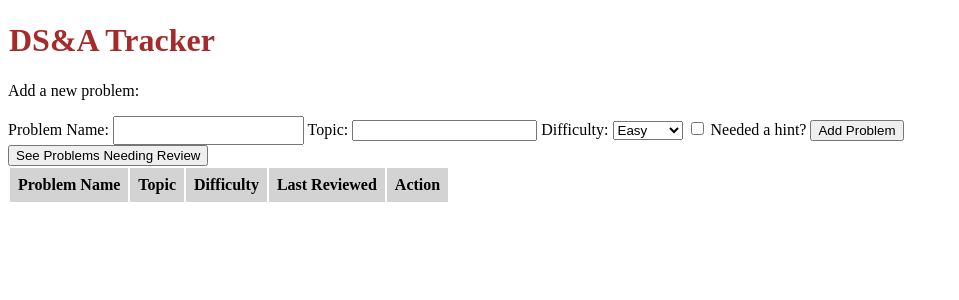
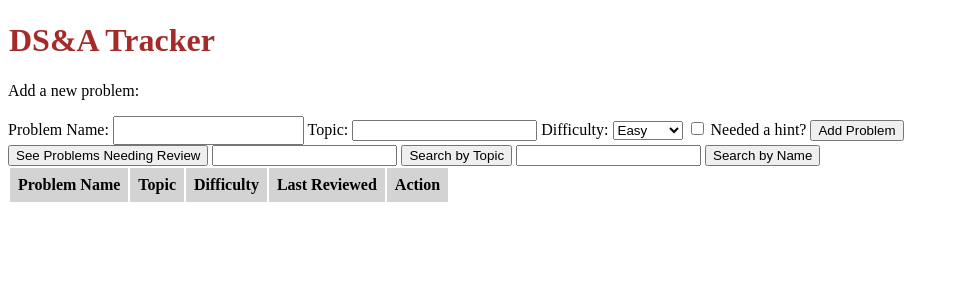
Before and after one commit to HaKh27/dsa-practice-tracker, a Flask app: page / in a window 1280 px wide. Shown: the top 300 px of the page, without its empty margins (0-959 px from the left). Run offline with Flask 3, Linux system fonts and the light colour scheme; data that the repository does not hold is empty.

Commit message:
Add search by name/topic, refactor row-building into buildRow(), sort needs-review in SQL by oldest first

```diff
--- a/app.py
+++ b/app.py
@@ -1,5 +1,5 @@
 from flask import Flask, request, jsonify, render_template
-from db import get_connection,insert_problems, get_all_problems, needs_review,delete_problem_sql, edit_topic_by_id_sql
+from db import get_connection,insert_problems, get_all_problems, needs_review,delete_problem_sql, edit_topic_by_id_sql, get_by_topic,find_by_name_sql
 from datetime import date
 from dsa_tracker import convert_rows
 
@@ -56,6 +56,21 @@ def edit_topic():
     edit_topic_by_id_sql(conn,topic,id)
     return jsonify({"message":"Topic updated"})
 
+@app.route("/search-by-name",methods=["GET"])
+def search_by_name():
+    conn=get_connection()
+    partial=request.args.get("partial")
+    result= find_by_name_sql(conn,partial)
+    data = [{"id":r[0],"name":r[1],"topic":r[2], "difficulty":r[3],"last_reviewed": r[4]} for r in result]
+    return jsonify(data)
+
+@app.route("/search-by-topic", methods=["GET"])
+def search_by_topic():
+    conn= get_connection()
+    topic=request.args.get("partial")
+    result= get_by_topic(conn,topic)
+    data = [{"id":r[0],"name":r[1],"topic":r[2], "difficulty":r[3],"last_reviewed": r[4]} for r in result]
+    return jsonify(data)
 
 if __name__=="__main__":
     app.run(debug=True)  # starts the dev server, auto-reloads on code changes
--- a/db.py
+++ b/db.py
@@ -67,6 +67,8 @@ def needs_review(conn):
     SELECT *
     FROM problems
     WHERE last_reviewed < ?
+    ORDER BY last_reviewed ASC
+
     """, (cutoff,))
     return cursor.fetchall()
 
--- a/templates/skeleton.html
+++ b/templates/skeleton.html
@@ -28,6 +28,10 @@
     </form>
 
     <button type="button" id="reviewButton">See Problems Needing Review</button>
+    <input type="text" id="searchTopic" name="searchTopic">
+    <button type="button" id="searchByTopic">Search by Topic</button>
+    <input type="text" id="searchName" name="searchName">
+    <button type="button" id="searchByName">Search by Name</button>
 
     <table>
         <tr>
@@ -46,6 +50,10 @@
         const difficultyInput= document.getElementById("difficulty");
         const neededHint=document.getElementById("needsHint")
         const reviewButton=document.getElementById("reviewButton")
+        const searchTopicBttn= document.getElementById("searchByTopic")
+        const searchNameBttn= document.getElementById("searchByName")
+        const searchTopicInput=document.getElementById("searchTopic")
+        const searchNameInput=document.getElementById("searchName")
 
         reviewButton.addEventListener("click", function(event){
             event.preventDefault();
@@ -58,17 +66,54 @@
                     <th>Topic</th>
                     <th>Difficulty</th>
                     <th>Last Reviewed</th>
+                    <th>Action</th>
                 </tr>`
 
                 for (const problem of data) {
-                    const newRow= document.createElement("tr")
-                    newRow.innerHTML= `<td>${problem.name}</td><td> ${problem.topic}</td><td>${problem.difficulty}</td><td>${problem.last_reviewed}</td>`
-                    table.appendChild(newRow)
+                    buildRow(problem,table);
 
                 }
             })
 
         });
+
+        searchTopicBttn.addEventListener("click", function(event){
+            event.preventDefault();
+            fetch("/search-by-topic?partial="+searchTopicInput.value)
+            .then(response=>response.json())
+            .then(data=>{
+                const table= document.querySelector("table")
+                table.innerHTML= `<tr>
+                    <th>Problem Name</th>
+                    <th>Topic</th>
+                    <th>Difficulty</th>
+                    <th>Last Reviewed</th>
+                    <th>Action</th>
+                </tr>`
+                for (const problem of data) {
+                    buildRow(problem,table);
+                }
+            })
+        })
+
+        searchNameBttn.addEventListener("click", function(event){
+            event.preventDefault();
+            fetch("/search-by-name?partial="+searchNameInput.value)
+            .then(response=>response.json())
+            .then(data=>{
+                const table=document.querySelector("table")
+                table.innerHTML=`<tr>
+                    <th>Problem Name</th>
+                    <th>Topic</th>
+                    <th>Difficulty</th>
+                    <th>Last Reviewed</th>
+                    <th>Action</th>
+                </tr>`
+                for (const problem of data) {
+                    buildRow(problem,table);
+                }
+            })
+        })
 
         button.addEventListener("click", function(event){
             event.preventDefault();
@@ -84,31 +129,14 @@
             .then(loadProblems)
             .then(()=> {nameInput.value="";topicInput.value= ""; difficultyInput.value="";neededHint.checked= false });
 
-            //console.log(nameInput.value, topicInput.value, difficultyInput.value, neededHint.checked)
+        });
 
-        });
-        function loadProblems(){
-            // fetch all problems from the backend
+        function buildRow(problem,table){
+            const newRow= document.createElement("tr")
+            newRow.innerHTML= `<td>${problem.name}</td><td> ${problem.topic}</td><td>${problem.difficulty}</td><td>${problem.last_reviewed}</td>`
 
-            fetch("/get-problems")
-            .then(response=> response.json())
-            .then(data=> {
-                const table= document.querySelector("table")
-                table.innerHTML=
-                `<tr>
-                    <th>Problem Name</th>
-                    <th>Topic</th>
-                    <th>Difficulty</th>
-                    <th>Last Reviewed</th>
-                    <th>Action</th>
-                </tr>`
-                // build one table row per problem
-                for (const problem of data) {
-                    const newRow= document.createElement("tr")
-                    // fill the first four cells with the problem's data
-                    newRow.innerHTML= `<td>${problem.name}</td><td> ${problem.topic}</td><td>${problem.difficulty}</td><td>${problem.last_reviewed}</td>`
-                    // build the "actions" cell separately so the button can have its own click listener
             const actionsCell=document.createElement("td")
+
             const deleteBttn=document.createElement("button");
             deleteBttn.textContent= "Delete"
             // when clicked, send this problem's id to Flask to delete it, then refresh the table
@@ -149,11 +177,33 @@
             actionsCell.appendChild(editBttn)
             newRow.appendChild(actionsCell)
             table.appendChild(newRow)
+        }
 
+        function loadProblems(){
+            // fetch all problems from the backend
+            fetch("/get-problems")
+            .then(response=> response.json())
+            .then(data=> {
+
+                const table= document.querySelector("table")
+                table.innerHTML=
+                `<tr>
+                    <th>Problem Name</th>
+                    <th>Topic</th>
+                    <th>Difficulty</th>
+                    <th>Last Reviewed</th>
+                    <th>Action</th>
+                </tr>`
+                // build one table row per problem
+                for (const problem of data) {
+                    buildRow(problem,table)
                 }
             })
         }
+
         loadProblems()
+
+
 
     </script>
 </body>
```
Lines whose indentation alone changed are shown as unchanged.
